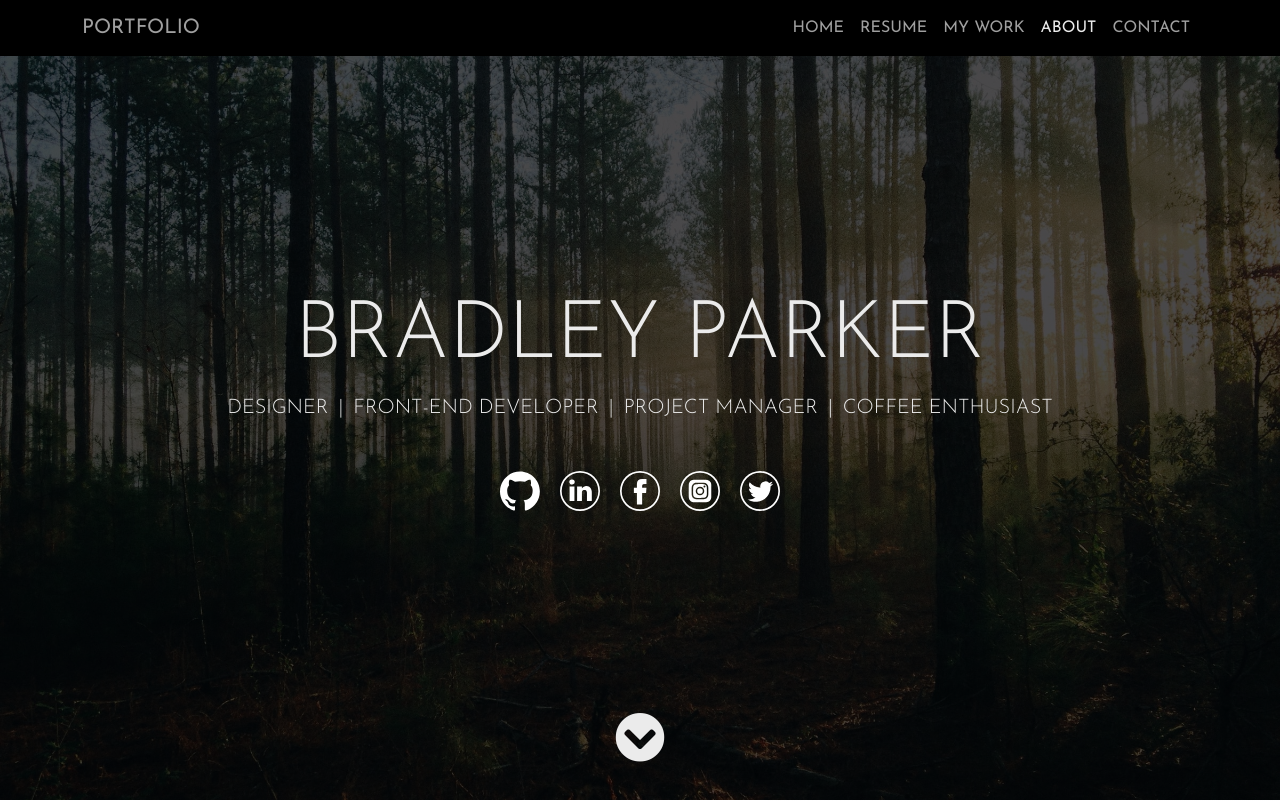
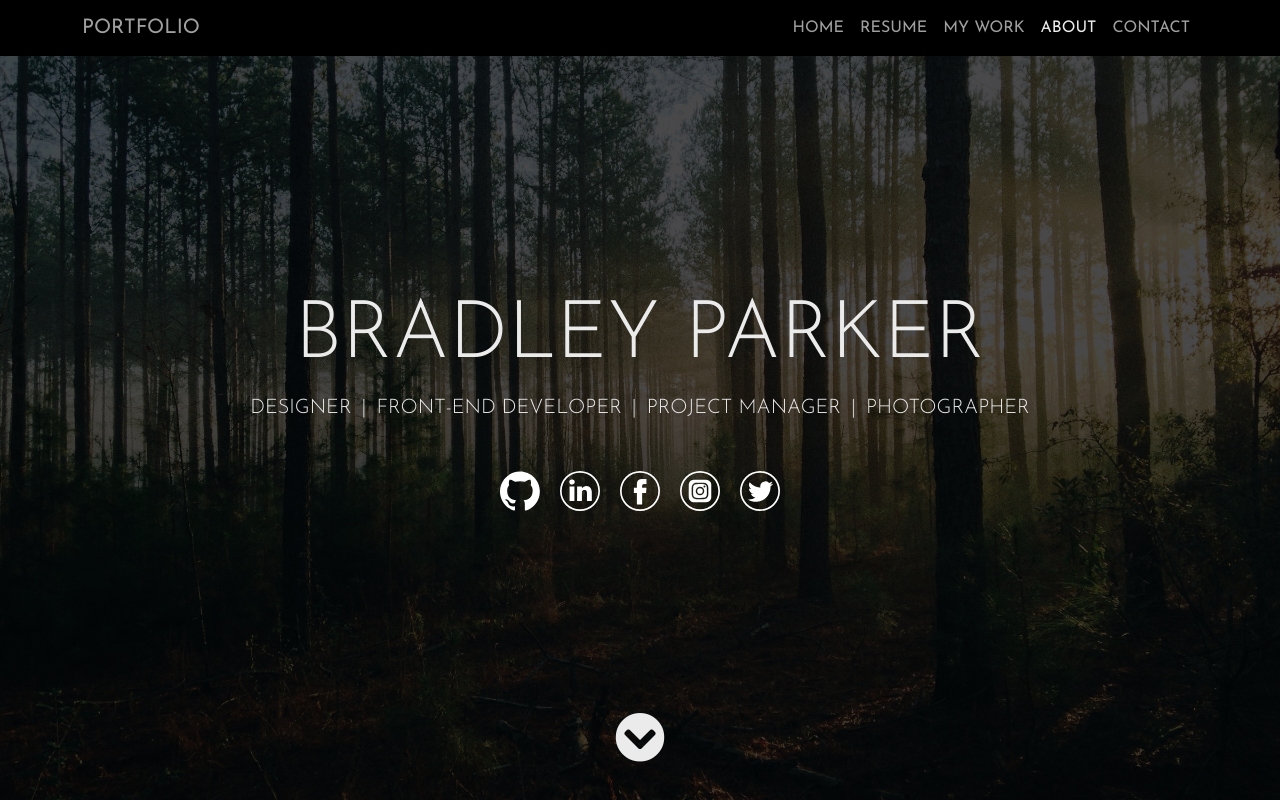
Before and after one commit to parkerbradley/parkerbradley.gihub.io, a plain HTML site: page index.html in a window 1280 px wide. Shown: the top 802 px of the page. Drawn offline with nearby package versions, Linux system fonts and the light colour scheme.

Commit message:
misc edits

```diff
--- a/index.html
+++ b/index.html
@@ -47,7 +47,7 @@
       <div class="cover d-flex text-center align-items-center justify-content-center" id="home">
         <div class="container">
           <h1 class="display-1">BRADLEY PARKER</h1>
-          <p class="lead mb-5 d-none d-md-block"><span class="lead-line">Designer</span>|<span class="lead-line">Front-End Developer</span>|<span class="lead-line">Project Manager</span>|<span class="lead-line">Coffee Enthusiast</span></p>
+          <p class="lead mb-5 d-none d-md-block"><span class="lead-line">Designer</span>|<span class="lead-line">Front-End Developer</span>|<span class="lead-line">Project Manager</span>|<span class="lead-line">Photographer</span></p>
           <p class="lead d-md-none d-lg-none d-xl-none">Designer, Developer, & more...</p>
           <div class="containter d-flex justify-content-center ">
             <a href="https://github.com/parkerbradley" target="_blank"><img class="social-icon" src="icons/github.svg" alt="github"></a>
```
